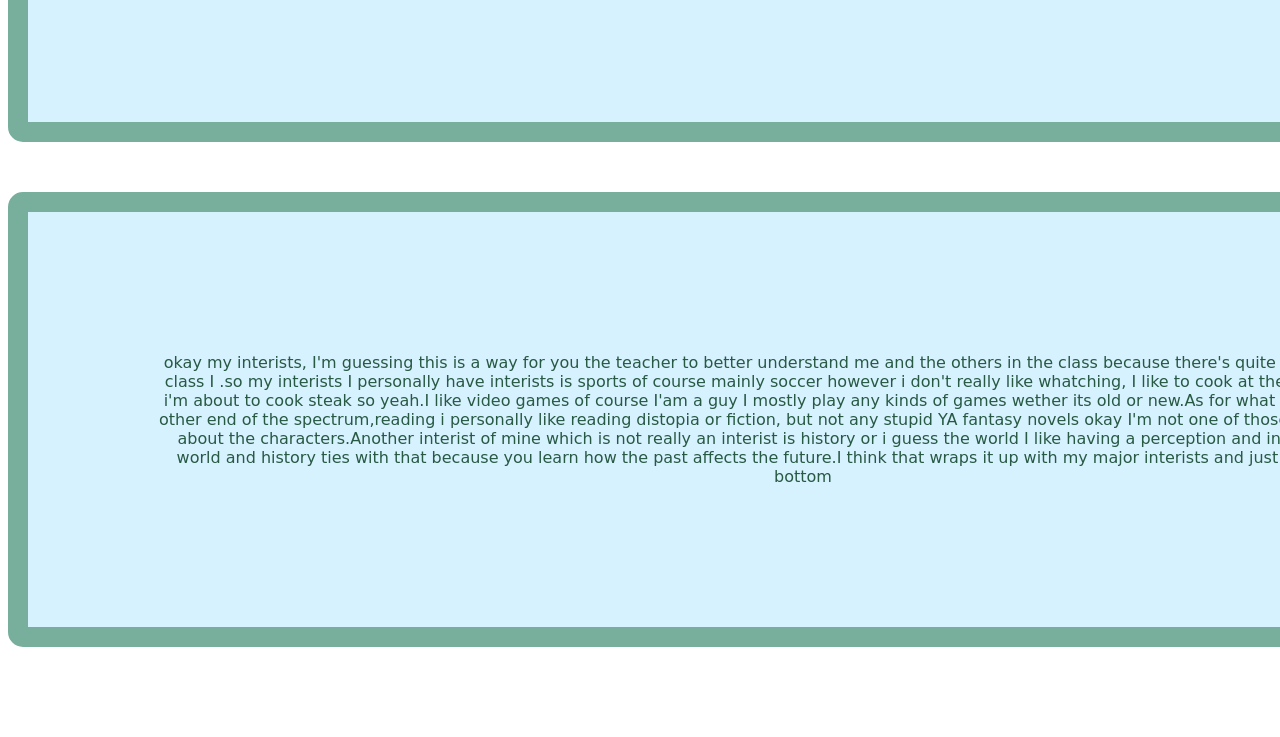
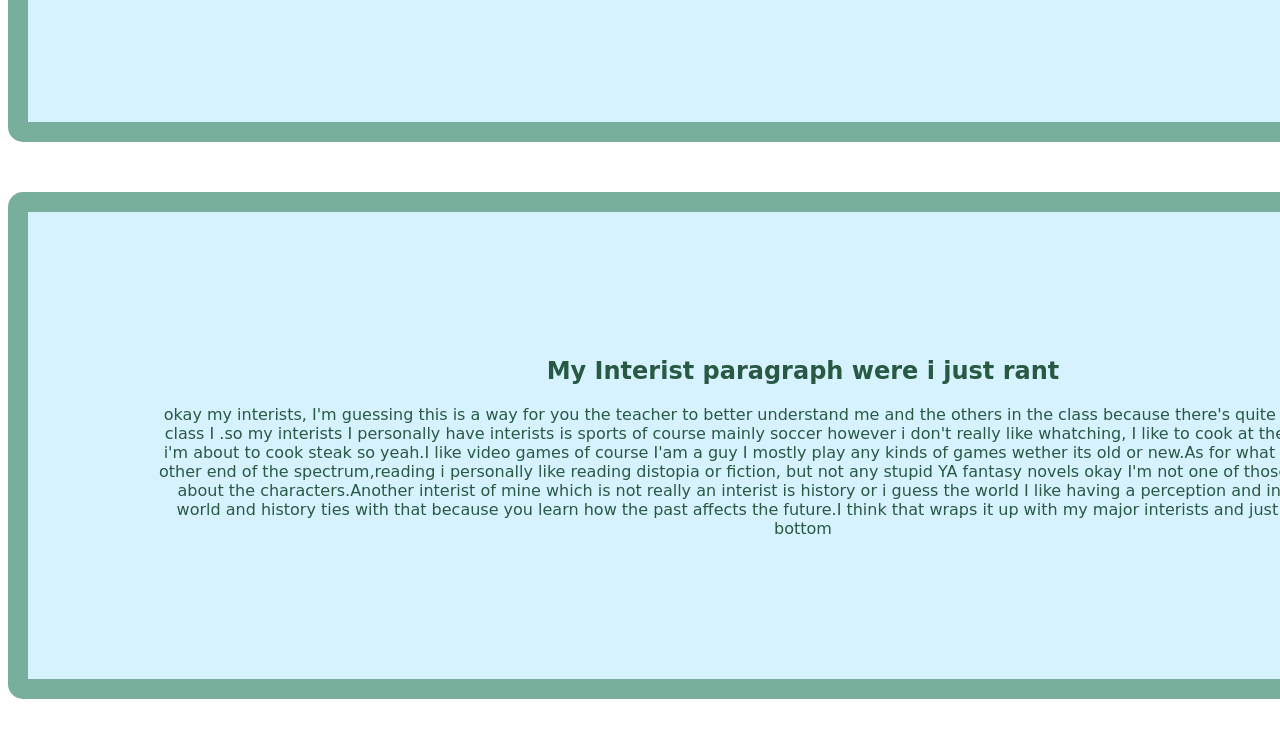
Before and after one commit to abupopcorn/Personalpager-abupopcorn-, a plain HTML site: page index.html in a window 1280 px wide. Shown: the part 600-1337 px from the top of the page. Before the commit the page ends 1297 px from the top, so only its background shows below. Drawn offline with Linux system fonts and the light colour scheme.

Commit message:
Update index.html

```diff
--- a/index.html
+++ b/index.html
@@ -67,6 +67,7 @@
 
 <section id="Interist">
   <div class="lebron">
+    <h2>My Interist paragraph were i just rant</h2>
     <P>okay my interists, I'm guessing this is a way for you the teacher to better understand me and the others in the class because there's quite alot of people in the class I .so my interists I personally have interists is sports of course mainly soccer however i don't really like whatching, I like to cook at the time of writing this i'm about to cook steak so yeah.I like video games of course I'am a guy I mostly play any kinds of games wether its old or new.As for what dome would say the other end of the spectrum,reading i personally like reading distopia or fiction, but not any stupid YA fantasy novels okay I'm not one of those people who absese about the characters.Another interist of mine which is not really an interist is history or i guess the world I like having a perception and interpretation of the world and history ties with that because you learn how the past affects the future.I think that wraps it up with my major interists and just add my link at the bottom</P>
 </section>
   </div>
```
